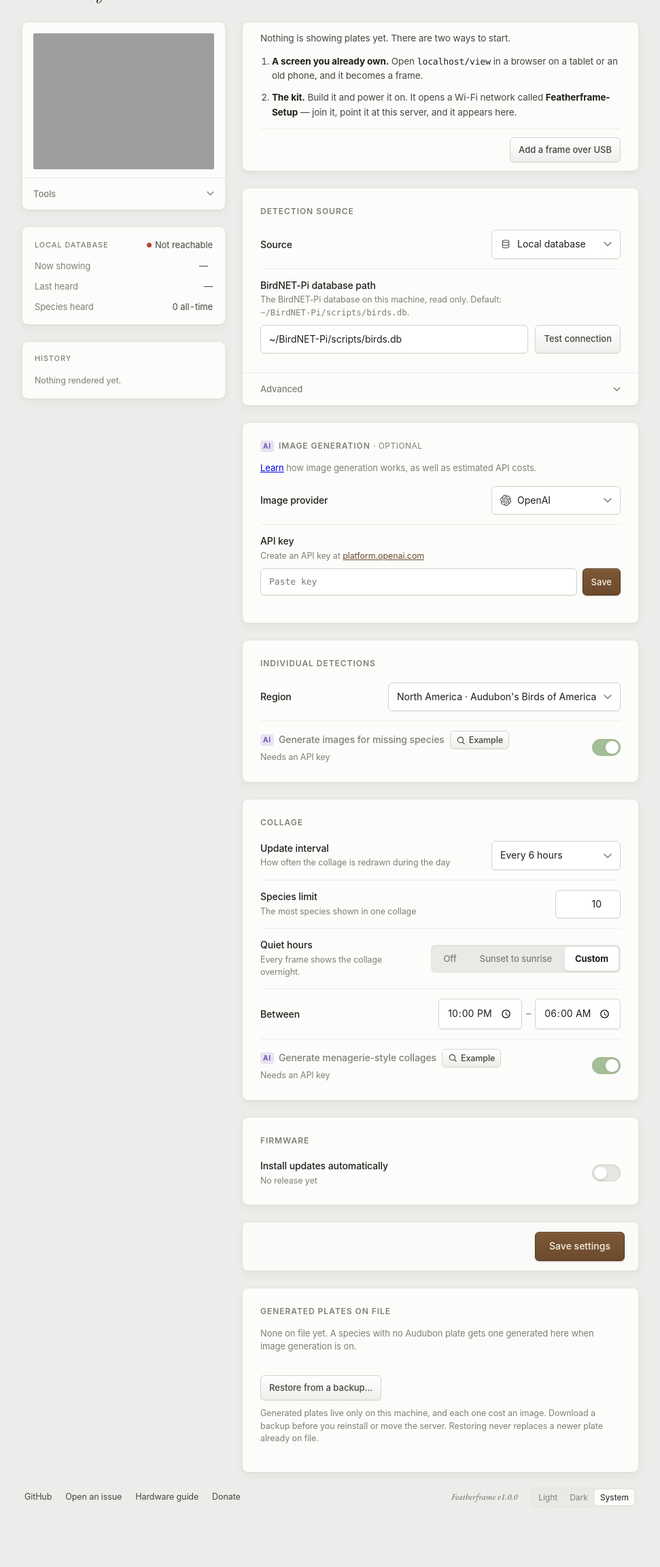
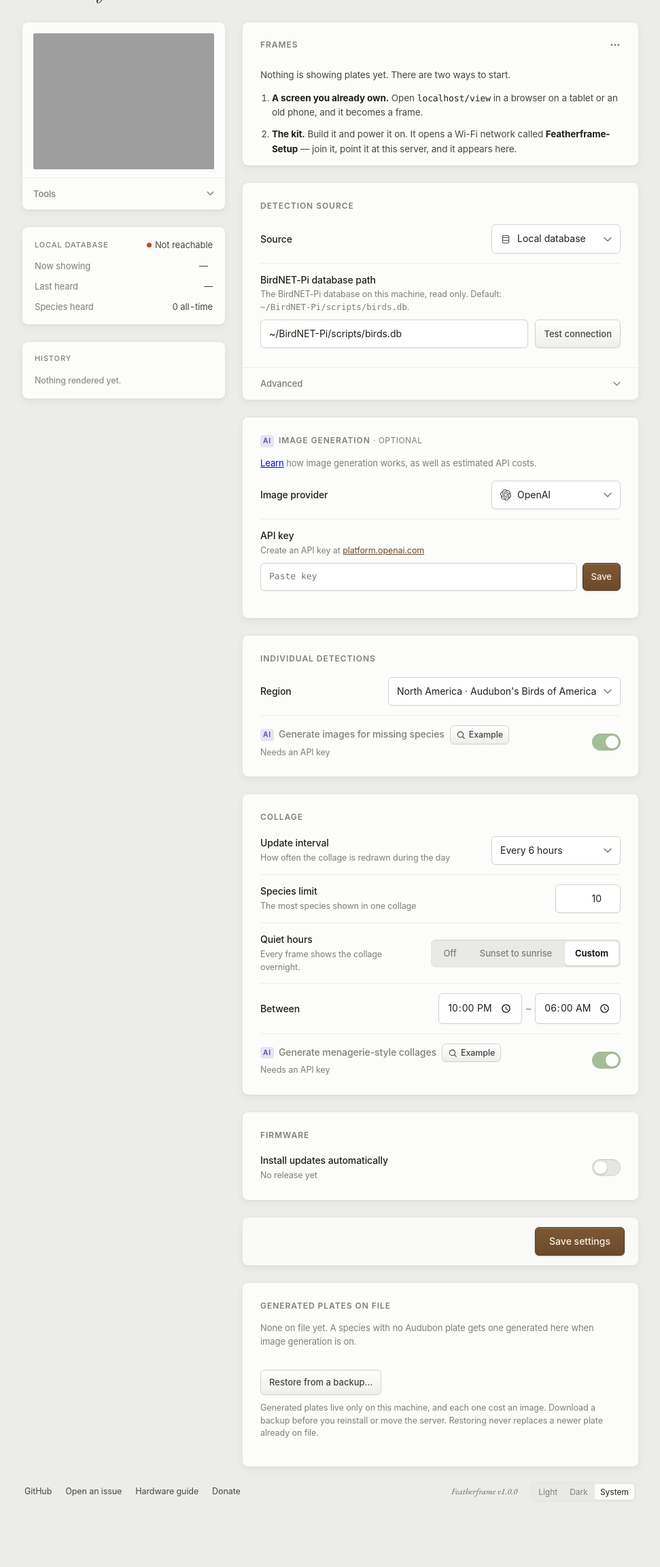
Before and after one commit to wr/featherframe, a FastAPI app: page / in a window 1280 px wide. Shown: the part 88-2393 px from the top of the page at 68% size, without its empty margins (154-1125 px from the left). After the commit the page ends 2297 px from the top, so only its background shows below. Run offline with FastAPI, Linux system fonts and the light colour scheme; data that the repository does not hold is empty; grey boxes are pictures that could not be loaded.

Commit message:
Frames card: a heading, and Add a frame over USB in its ⋯ menu (W-840)
The card now says what it is, and the rarely-used USB install moves out of a
button under the list into a menu beside the heading.

Refs: W-840

```diff
--- a/server/templates/index.html
+++ b/server/templates/index.html
@@ -675,8 +675,21 @@
     /* Save sits on the right, as the household form's does; Remove on the left. */
     .fr-actions [data-fr-action="save"] { margin-left:auto; }
     /* Add a frame over USB (W-840): a button under the list, and its dialog. */
-    .fr-foot { display:flex; justify-content:flex-end; padding:12px 0; border-top:1px solid var(--hair); }
-    .fr-list + .fr-foot, .fr-empty + .fr-foot { margin-top:0; }
+    /* The card's heading, with its one rarely-used action in a ⋯ menu. */
+    .fr-head { display:flex; align-items:center; justify-content:space-between; gap:12px; padding:18px 0 6px; }
+    .fr-head .sec-head { margin:0; }
+    .fr-more { position:relative; }
+    .fr-more-btn { width:30px; height:30px; margin-right:-7px; display:inline-flex; align-items:center; justify-content:center;
+                   border:0; border-radius:6px; background:transparent; color:var(--muted); cursor:pointer; }
+    .fr-more-btn:hover, .fr-more-btn[aria-expanded="true"] { background:var(--inset); color:var(--ink); }
+    .fr-more-btn:focus-visible { outline:2px solid var(--accent); outline-offset:1px; }
+    .fr-more-btn svg { width:16px; height:16px; fill:currentColor; }
+    .fr-menu { position:absolute; right:-7px; top:calc(100% + 4px); z-index:20; min-width:200px; padding:4px;
+               background:var(--surface); border:1px solid var(--border); border-radius:8px; box-shadow:var(--sh-card); }
+    .fr-menu[hidden] { display:none; }
+    .fr-menu button { display:block; width:100%; text-align:left; font:inherit; font-size:13px; color:var(--ink-2);
+                      background:none; border:0; border-radius:5px; padding:7px 10px; cursor:pointer; white-space:nowrap; }
+    .fr-menu button:hover, .fr-menu button:focus-visible { background:var(--inset); color:var(--ink); outline:none; }
     .usb-dlg { width:min(460px, calc(100vw - 32px)); border:1px solid var(--border); border-radius:9px;
                background:var(--surface); color:var(--ink); box-shadow:var(--sh-card); padding:18px 20px 20px; }
     .usb-dlg::backdrop { background:rgba(32,30,26,.45); }
@@ -1099,6 +1112,15 @@
     {% set fws = status.firmware or {} %}
     <div class="card" id="frames-card">
       <section class="sec">
+        <div class="fr-head">
+          <h2 class="sec-head">Frames</h2>
+          <div class="fr-more">
+            <button class="fr-more-btn" type="button" id="fr-more" aria-label="More" aria-haspopup="menu" aria-expanded="false" aria-controls="fr-menu"><svg viewBox="0 0 16 16" aria-hidden="true"><circle cx="3" cy="8" r="1.5"/><circle cx="8" cy="8" r="1.5"/><circle cx="13" cy="8" r="1.5"/></svg></button>
+            <div class="fr-menu" id="fr-menu" role="menu" hidden>
+              <button type="button" role="menuitem" id="usb-open">Add a frame over USB</button>
+            </div>
+          </div>
+        </div>
         {# A kit this server has not been told about. Nothing changes until the
            owner answers; until then it is shown "Add this frame on the
            Featherframe page" and keeps asking. #}
@@ -1129,9 +1151,6 @@
           </ol>
         </div>
         {% endif %}
-        <div class="fr-foot">
-          <button class="btn" type="button" id="usb-open">Add a frame over USB</button>
-        </div>
         {% if ignored %}
         <details class="sc-more ignored-frames">
           <summary>Ignored ({{ ignored|length }})</summary>
@@ -2551,6 +2570,25 @@
     });
   })();
 
+  // -- the Frames card's ⋯ menu -------------------------------------------------
+  var moreBtn = $('fr-more'), moreMenu = $('fr-menu');
+  function closeMenu() {
+    if (!moreMenu || moreMenu.hidden) return;
+    moreMenu.hidden = true; moreBtn.setAttribute('aria-expanded', 'false');
+  }
+  if (moreBtn && moreMenu) {
+    moreBtn.addEventListener('click', function (e) {
+      e.stopPropagation();
+      var opening = moreMenu.hidden;
+      moreMenu.hidden = !opening; moreBtn.setAttribute('aria-expanded', opening ? 'true' : 'false');
+      if (opening) { var first = moreMenu.querySelector('[role="menuitem"]'); if (first) first.focus(); }
+    });
+    document.addEventListener('click', function (e) { if (!moreMenu.contains(e.target)) closeMenu(); });
+    document.addEventListener('keydown', function (e) {
+      if (e.key === 'Escape' && !moreMenu.hidden) { closeMenu(); moreBtn.focus(); }
+    });
+  }
+
   // -- add a frame over USB (W-840) -------------------------------------------
   // esp-web-tools flashes the latest official release. Web Serial exists only
   // on a secure page, and this one is usually plain http on the LAN: then the
@@ -2596,7 +2634,7 @@
       }
     }
     dlg.querySelectorAll('input[name="usb-kit"]').forEach(function (r) { r.addEventListener('change', render); });
-    open.addEventListener('click', function () { render(); dlg.showModal(); refreshSegs(dlg); });
+    open.addEventListener('click', function () { closeMenu(); render(); dlg.showModal(); refreshSegs(dlg); });
   })();
 
   // -- lightbox ---------------------------------------------------------------
```
Also changed, not shown: AGENTS.md (+2 -1 lines), server/tests/test_frames_page.py (+9 -2 lines).
